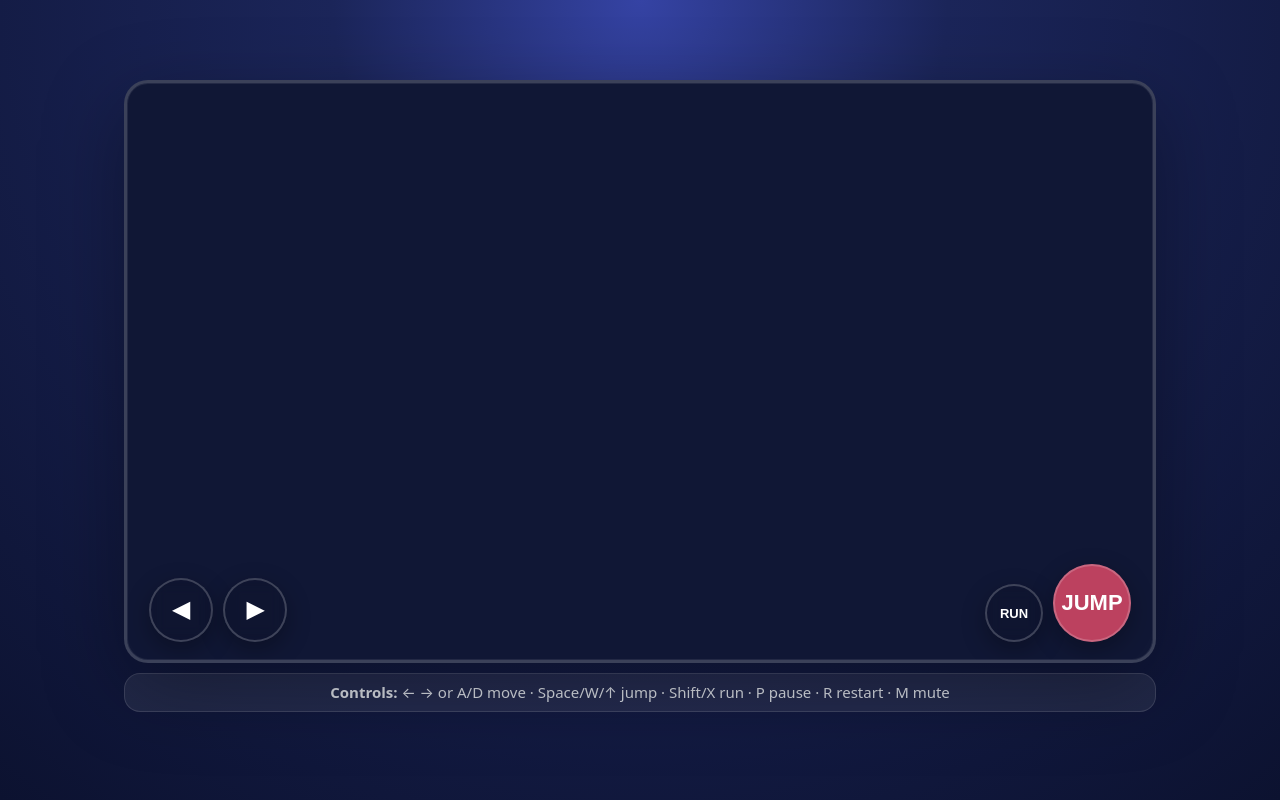
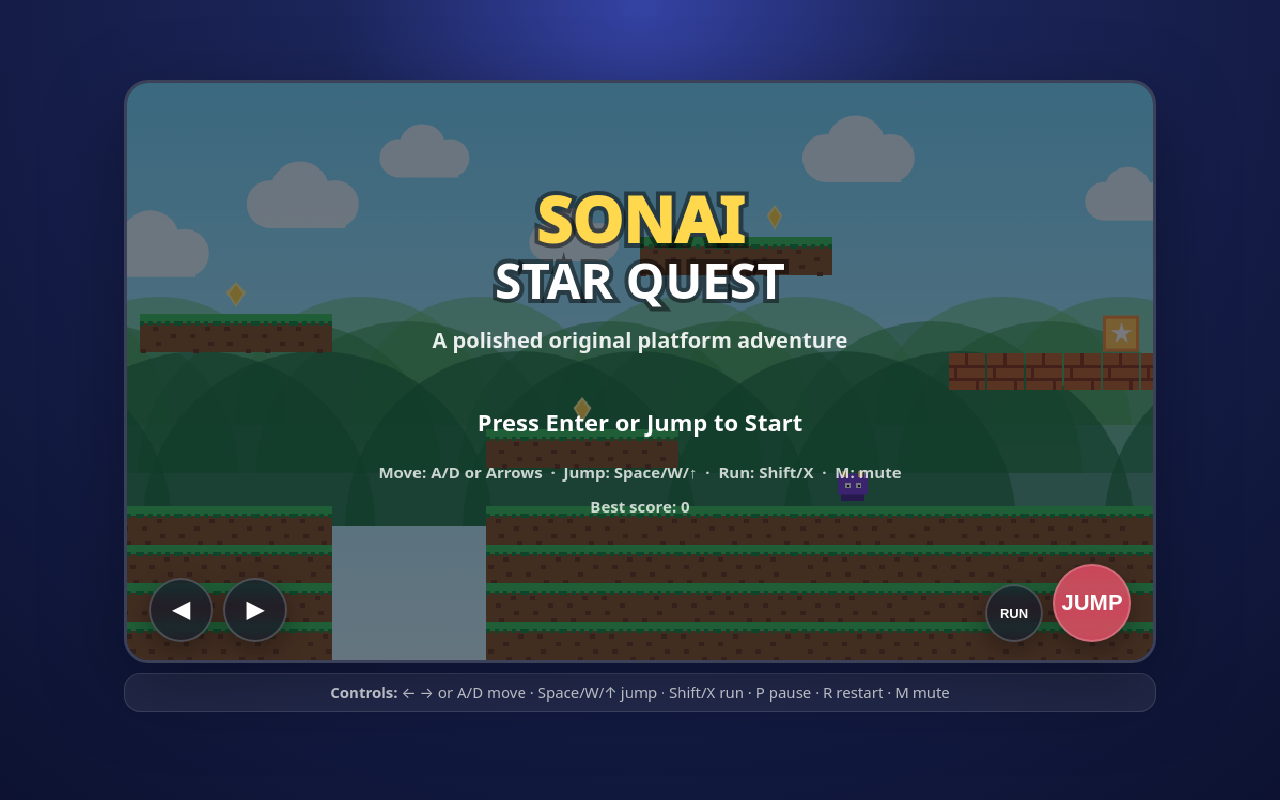
Before and after one commit to BINAYKUMAR943/sonai-adventure, a plain HTML site: page index.html in a window 1280 px wide. Drawn offline with Linux system fonts and the light colour scheme; animation ran at ten frames a second.

Commit message:
Update script source path in index.html

```diff
--- a/index.html
+++ b/index.html
@@ -26,6 +26,6 @@
       <strong>Controls:</strong> ← → or A/D move · Space/W/↑ jump · Shift/X run · P pause · R restart · M mute
     </section>
   </main>
-  <script src="src/game.js"></script>
+  <script src="game.js"></script>
 </body>
 </html>
```
